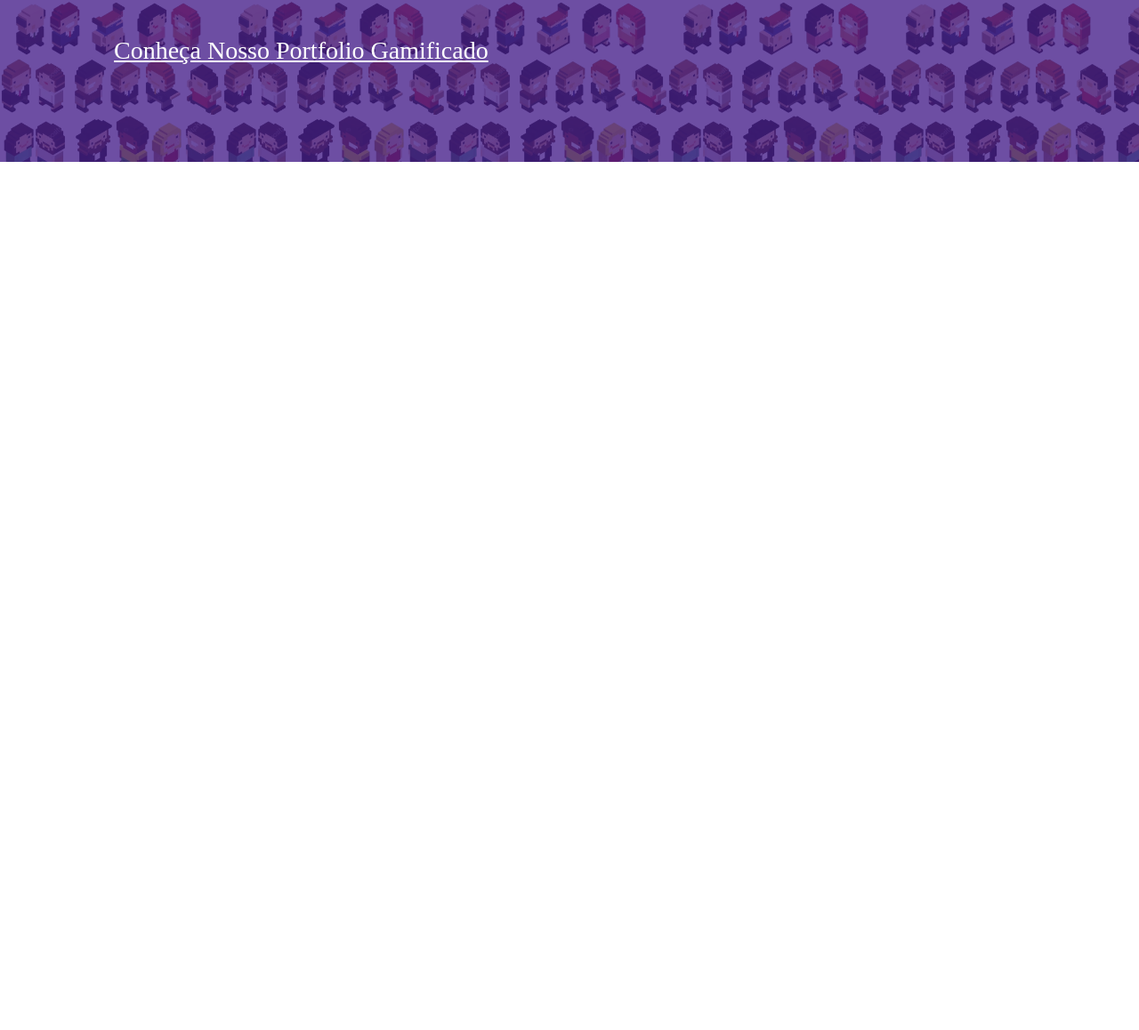
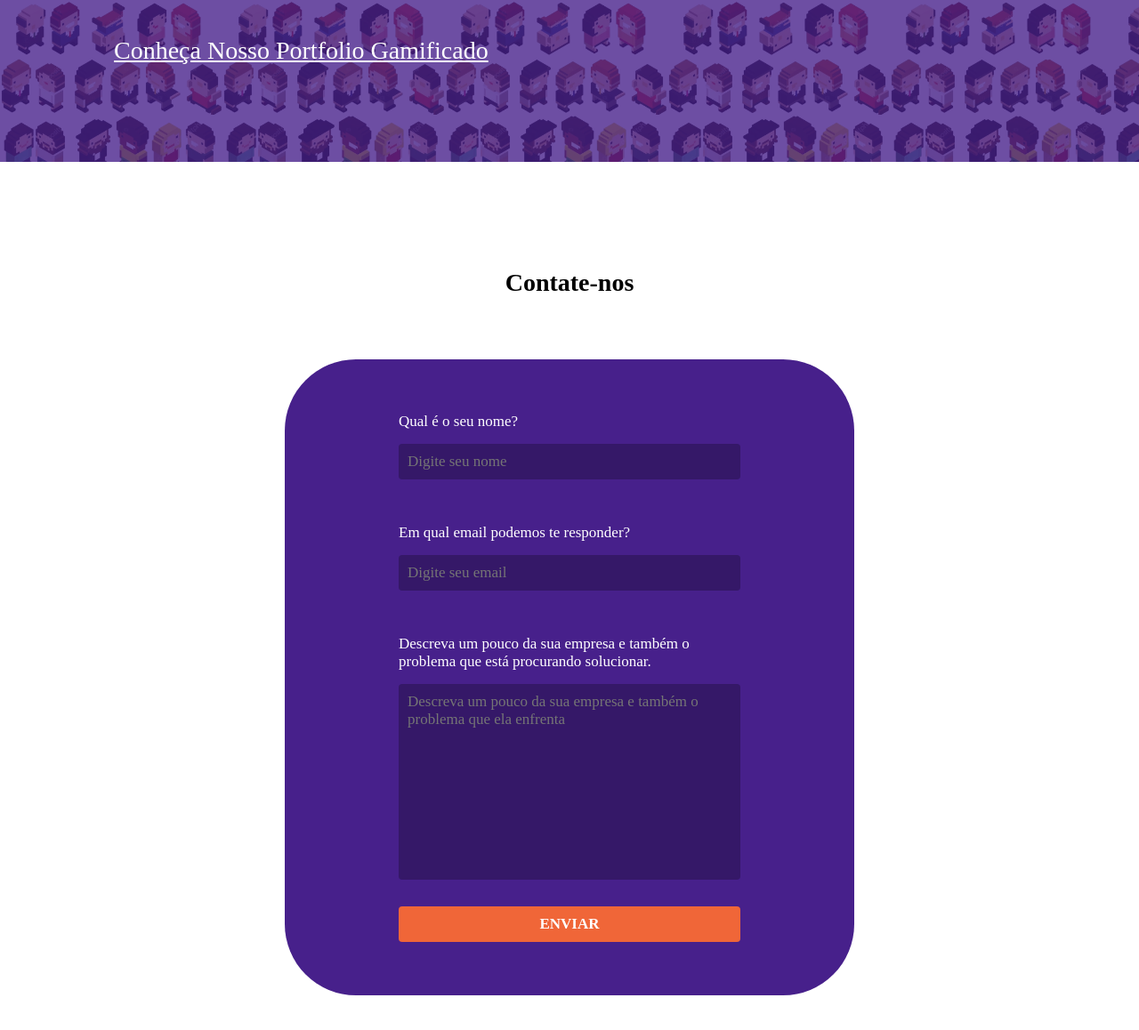
Before and after one commit to Raphael-Aljona/gamificaai, a plain HTML site: page index.html in a window 1280 px wide. Shown: the part 2390-3548 px from the top of the page at 89% size. Before the commit the page ends 2692 px from the top, so only its background shows below. Drawn offline with Linux system fonts and the light colour scheme; a web font is replaced by a local one.

Commit message:
feat: Formulário de contato adicionado

```diff
--- a/index.html
+++ b/index.html
@@ -37,7 +37,7 @@
             <P> GamificaAi: Inovação através da Diversão!</P>
         </div>
     </div>
-
+    <!-- section, só pode ter 1, e class podem ter varias ao longo da sua pagina e podendo ser reaproveitado -->
     <section id="sobre">
         <h2>Sobre nossa empresa</h2>
         <!-- shift+alt+seta pra baixo / duplica linhas -->
@@ -81,5 +81,25 @@
         </div>
     </section>
 
+    <section id="contato">
+        <h2>Contate-nos</h2>
+
+        <form>
+            <div class="campo">
+                <label for="campo-nome">Qual é o seu nome?</label>
+                <input id="campo-nome" type="text" placeholder="Digite seu nome">
+            </div>
+            <div class="campo">
+                <label for="campo-email">Em qual email podemos te responder?</label>
+                <input id="campo-email" type="email" placeholder="Digite seu email">
+            </div>
+            <div class="campo-textarea">
+                <label for="campo-textarea">Descreva um pouco da sua empresa e também o problema que está procurando solucionar.</label>
+                <textarea id="campo-textarea" name="" id="" cols="30" rows="10" placeholder="Descreva um pouco da sua empresa e também o problema que ela enfrenta"></textarea>
+            </div>
+            <button type="submit">Enviar</button>
+        </form>
+    </section>
+
 </body>
 </html>
--- a/style.css
+++ b/style.css
@@ -258,3 +258,124 @@ width: fit-content;
 #portfolio a:hover{
     transform: scale(1.05);
 }
+
+#contato{
+    text-align: center;
+
+    padding-bottom: 100px;
+    margin-bottom: 100px;
+}
+
+#contato h2{
+    margin-bottom: 70px ;
+}
+
+#contato form{
+    width: 50%;
+    background-color: var(--roxo-gamifica);
+
+    margin: 0 auto;
+    padding: 60px 0;
+
+    border-radius: 80px;
+
+    display:flex;
+    flex-direction: column;
+    align-items: center;
+
+    color:white;
+    font-family: 'Montserrat';
+}
+
+#contato form label {
+    margin-bottom: 15px;
+
+    font-size: 17px;
+}
+
+.campo {
+    width: 60%;
+
+    margin-bottom: 50px;
+
+    text-align: left;
+
+    display: flex;
+    flex-direction: column;
+    justify-content: space-between;
+
+}
+
+.campo input {
+    height: 40px;
+
+    color:white;
+    background-color: #351868;
+
+    border:none;
+    border-radius: 4px;
+
+    outline: none;
+    text-indent: 10px;
+
+    font-size: 17px;
+    font-family: 'Montserrat';
+}
+
+
+.campo-textarea{
+    width: 60%;
+
+    margin-bottom: 30px;
+
+    text-align: left;
+
+    display: flex;
+    flex-direction: column;
+    justify-content: space-between;
+}
+
+.campo-textarea textarea{
+    color: white;
+    background-color: #351868;
+
+    border:none;
+    border-radius: 4px;
+
+    padding: 10px;
+
+    font-family: 'Montserrat';
+    font-size: 17px;
+
+    outline: none;
+
+    resize: none;
+}
+
+.campo input:focus, .campo-textarea textarea:focus{
+    outline: 2px solid var(--laranja-gamifica);
+}
+
+#contato form button{
+    height: 40px;
+    width: 60%;
+
+    font-family: 'Montserrat';
+    font-size: 17px;
+    font-weight: 600;
+
+    color:white;
+    background-color: var(--laranja-gamifica);
+
+    border: none;
+    border-radius: 4px;
+
+    cursor: pointer;
+
+    text-transform: uppercase;
+    transition: background-color 500ms ease;
+}
+
+#contato form button:hover{
+    background-color: #ad4929;
+}
```
